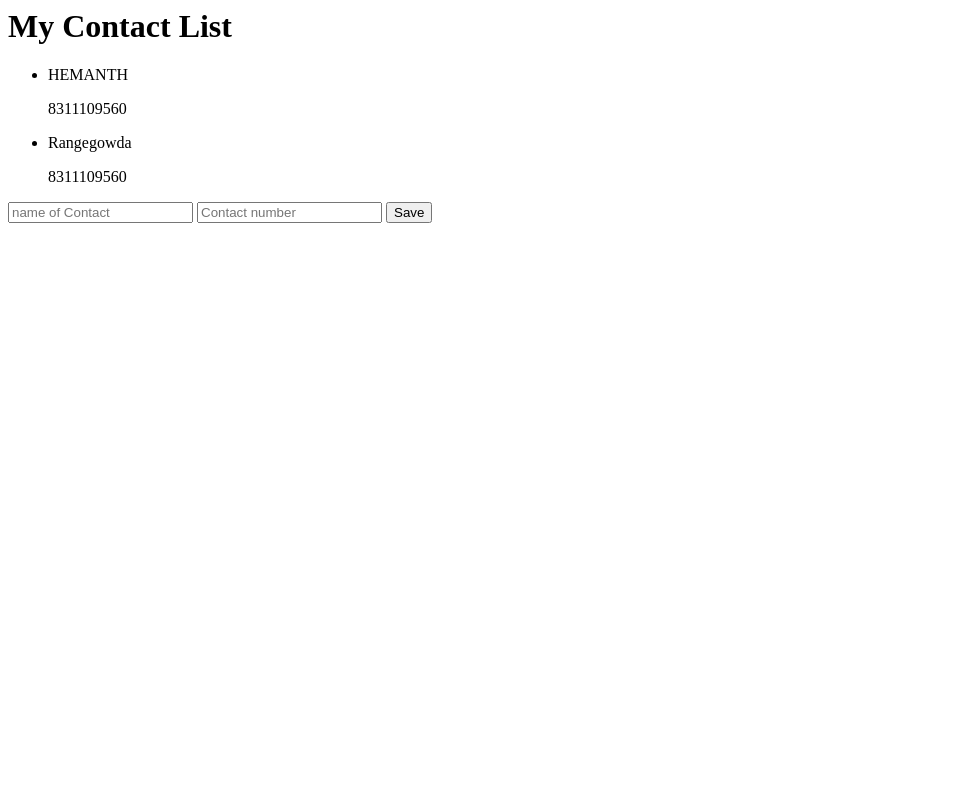
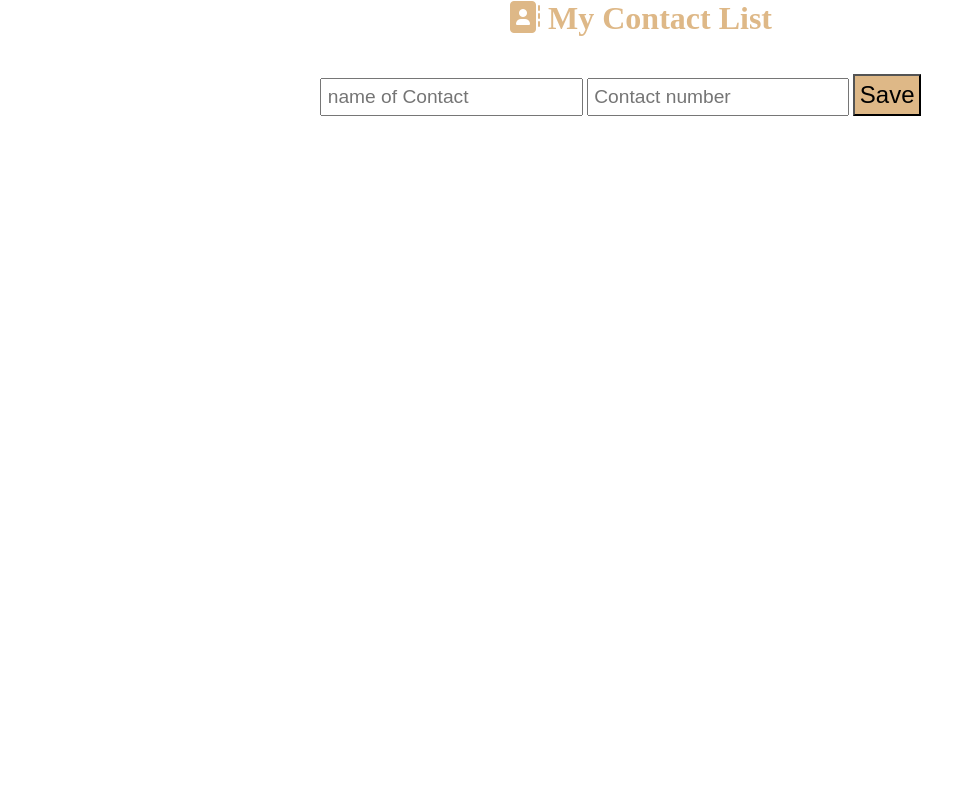
Before and after one commit to Hemanthrgh/NODE.JS, a Node server app: page /Contacts in a window 1280 px wide. Shown: the whole page, without its empty margins (0-976 px from the left). Run offline with Node 20, Linux system fonts and the light colour scheme; some libraries are stand-ins or nearby versions.

Commit message:
compleated the adding and deleting part

```diff
--- /dev/null
+++ b/CodingNinja/Contact List/assets/css/home.css
@@ -0,0 +1,49 @@
+body{
+    margin: 0;
+}
+
+#heading{
+    text-align: center;
+    font-size: 2em;
+    color: burlywood;
+}
+#Contact_List_Container{
+    display: inline-block;
+    margin:0 25%;
+
+}
+ ul {
+    justify-content: center;
+    /* list-style-position: inside; */
+  }
+li{
+    list-style: none;
+    text-align: center;
+    background-color: dodgerblue;
+    color: white;
+    width: auto;
+    display: flex;
+    justify-content: space-evenly;
+    margin: inherit;
+    font-size: 1.4em;
+}
+
+input{
+    font-size: 1.2em;
+    padding: 0.3em;
+}
+
+form{
+    text-align: center;
+}
+
+form button{
+    font-size: 1.5em;
+    padding: 0.2em;
+    background: burlywood;
+    color: black;
+}
+button:hover{
+    background-color: green;
+    cursor: pointer;
+}
--- /dev/null
+++ b/CodingNinja/Contact List/assets/js/home.js
@@ -0,0 +1 @@
+console.log(`i am in`);
--- a/CodingNinja/Contact List/index.js
+++ b/CodingNinja/Contact List/index.js
@@ -17,8 +17,10 @@
 
 
 app.set('view engine','ejs');//to set the view engine as ejs
-app.set('views',path.join(__dirname,'views'));//to set the path for view to view engine __dirname gibe current directory adress
-app.use(express.urlencoded());//just for encode the data passed
+app.set('views',path.join(__dirname,'views'));//to set the path for view to view engine __dirname grabe current directory adress
+app.use(express.urlencoded());//just for encode the data passed in the middle ware
+app.use(express.static("./assets"));
+
 app.get('/',(req,res)=>{//it is running when url is "/"
     // console.log(req);
     // res.send('<h1>cool it is running!</h1>');
@@ -49,6 +51,18 @@
     res.redirect("Contacts");
 
 })
+//for delete the contact
+app.get("/delete_Contact/",(req,res)=>{
+    console.log( req.query);
+    // get query from url
+    const phone=req.query.phone;
+     // const index=Contact_List.indexOf(phone);
+    const index=Contact_List.findIndex(contact=>contact.phone==phone);
+    console.log(phone,index);
+    if(index!=-1){}
+    Contact_List.splice(index,1);
+   return res.redirect("back");
+})
 
 app.listen(port,(err)=>
 {
@@ -68,3 +82,12 @@
 // __dirname gives the the directory name of the current module.
 
 // <%= x %> prints the value of x into the ejs template (HTML)
+
+// Which among these are the task that a middleware function can perform?===Execute any code.
+// Make changes to the request and the response objects.
+// End the request-response cycle.
+// Call the next middleware function in the stack.
+
+// Before the controller, all the middlewares get executed in chronological order. So first middleware-1 is called. But since we haven’t called the next() function in it, the next middleware doesn’t get triggered. That is why only “middleware 1 is called” is printed.
+//
+// Query params can be used to send multiple query parameters
--- a/CodingNinja/Contact List/views/Contacts.ejs
+++ b/CodingNinja/Contact List/views/Contacts.ejs
@@ -3,22 +3,36 @@
         <title>
             <%= title %>
         </title>
+        <script src="https://kit.fontawesome.com/fb88c996e1.js" crossorigin="anonymous"></script>
+        <link rel="stylesheet" href="/css/home.css">
     </head>
     <body>
-        <h1>My Contact List</h1>
+        <header>
+        <h1 id="heading">
+            <i class="fa-solid fa-address-book"></i>
+            My Contact List</h1>
+    </header>
+    <div id="Contact_List_Container">
        <ul><%
         for(let i of Contact_List){%>
            <li>
             <p><%= i.name %></p>
-            <%= i.phone %>
-            </li>
+            <p><%= i.phone %></p>
+
+            <div class="delete_button">
+            <a href="/delete_Contact/?phone=<%= i.phone %>"> <i class="fa-solid fa-trash"></i></a>
+            </div></li>
             <%}
+
         %></ul>
         <form action="Update_Contact" method="post">
             <input type="text" name="name" placeholder="name of Contact" required>
             <input type="number" name="phone" placeholder="Contact number" required>
             <button type="submit">Save</button>
         </form>
+    </div>
+
+        <script src="/js/home.js"></script>
     </body>
 </html>
 
```
